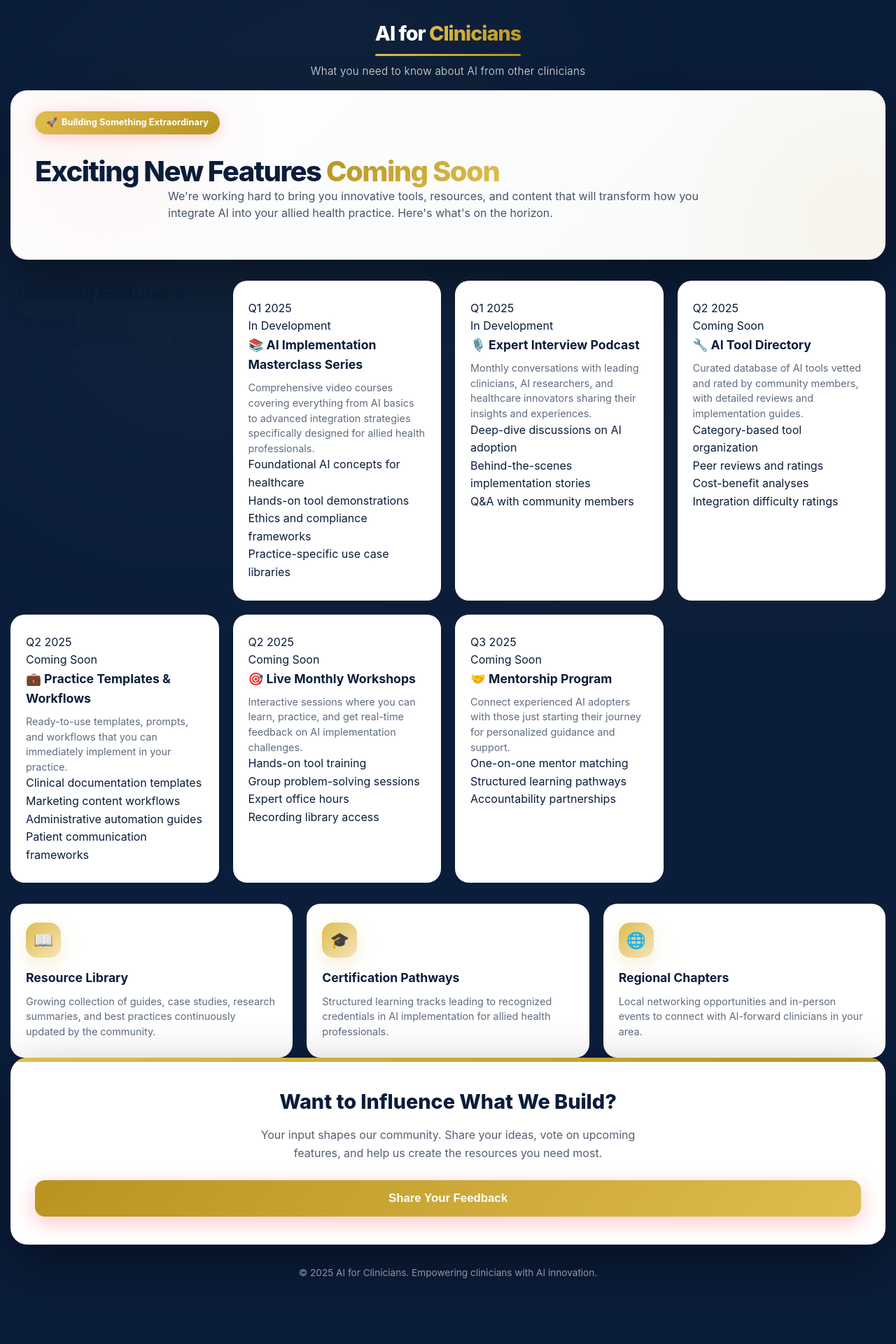
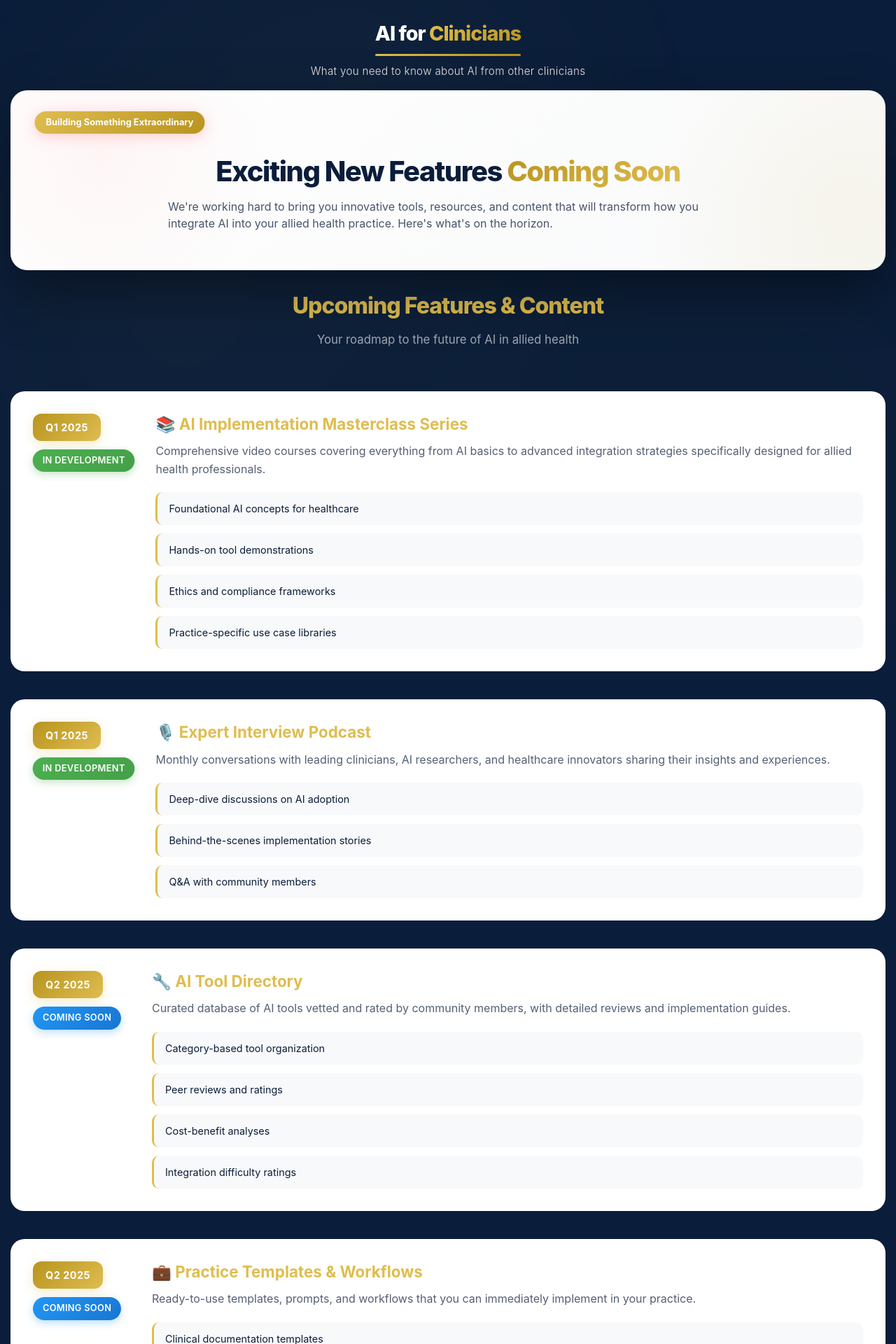
Before and after one commit to keisler-au/aiforclin, a Jekyll site: the page built from community/coming-soon.html, in a window 1280 px wide. Shown: the top 1920 px of the page at 70% size. Built offline with Jekyll 4.4.1, drawn with Linux system fonts in a browser that asks for light colours; before the commit the page ends 1869 px from its top, so only the background shows below that.

Commit message:
external pages

```diff
--- a/community/coming-soon.html
+++ b/community/coming-soon.html
@@ -5,7 +5,7 @@ title: Coming Soon
 <div class="c-hero">
     <div class="c-hero-content">
         <span class="c-badge">
-            <span>🚀</span>
+            <!-- <span>🚀</span> -->
             <span>Building Something Extraordinary</span>
         </span>
         <h1 class="c-main-heading">Exciting New Features <span class="c-highlight">Coming Soon</span></h1>
@@ -14,13 +14,13 @@ title: Coming Soon
     </div>
 </div>
 
-<div class="c-features">
+<div class="cs-timeline-features">
     <div class="timeline-header">
         <h2>Upcoming Features & Content</h2>
         <p>Your roadmap to the future of AI in allied health</p>
     </div>
 
-    <div class="c-feature">
+    <div class="cs-timeline-card">
         <div class="timeline-date">
             <div class="date-badge">Q1 2025</div>
             <span class="status-badge status-development">In Development</span>
@@ -38,7 +38,7 @@ title: Coming Soon
         </div>
     </div>
 
-    <div class="c-feature">
+    <div class="cs-timeline-card">
         <div class="timeline-date">
             <div class="date-badge">Q1 2025</div>
             <span class="status-badge status-development">In Development</span>
@@ -55,7 +55,7 @@ title: Coming Soon
         </div>
     </div>
 
-    <div class="c-feature">
+    <div class="cs-timeline-card">
         <div class="timeline-date">
             <div class="date-badge">Q2 2025</div>
             <span class="status-badge status-coming">Coming Soon</span>
@@ -73,7 +73,7 @@ title: Coming Soon
         </div>
     </div>
 
-    <div class="c-feature">
+    <div class="cs-timeline-card">
         <div class="timeline-date">
             <div class="date-badge">Q2 2025</div>
             <span class="status-badge status-coming">Coming Soon</span>
@@ -91,7 +91,7 @@ title: Coming Soon
         </div>
     </div>
 
-    <div class="c-feature">
+    <div class="cs-timeline-card">
         <div class="timeline-date">
             <div class="date-badge">Q2 2025</div>
             <span class="status-badge status-coming">Coming Soon</span>
@@ -109,7 +109,7 @@ title: Coming Soon
         </div>
     </div>
 
-    <div class="c-feature">
+    <div class="cs-timeline-card">
         <div class="timeline-date">
             <div class="date-badge">Q3 2025</div>
             <span class="status-badge status-coming">Coming Soon</span>
@@ -148,7 +148,7 @@ title: Coming Soon
     </div>
 </div>
 
-<div class="c-waitlist-section">
+<div class="c-bottom-section">
     <h2>Want to Influence What We Build?</h2>
     <p>Your input shapes our community. Share your ideas, vote on upcoming features, and help us create the
         resources you need most.</p>
--- a/community/index.html
+++ b/community/index.html
@@ -41,7 +41,7 @@ title: AI for Clinicians Community
     </div>
 </div>
 
-<div class="c-waitlist-section">
+<div class="c-bottom-section">
     <h2>Secure Your Early Access</h2>
     <p>This is just an expression of interest.<br>Waitlist signees get exclusive access to early bird
         membership.</p>
--- a/community/landing-page.html
+++ b/community/landing-page.html
@@ -90,7 +90,7 @@ title: Join the AI for Clinicians Community
     </div>
 </div>
 
-<div class="c-waitlist-section">
+<div class="c-bottom-section">
     <h2>Ready to Transform Your Practice?</h2>
     <p>Join the waitlist and be among the first to access our exclusive community when we launch. Get early
         access to resources, connect with pioneers in AI-integrated healthcare, and help shape the future of our
--- a/community/scripts/memberships.js
+++ /dev/null
@@ -1,74 +0,0 @@
-window.addEventListener('DOMContentLoaded', () => {
-    // Pricing data
-    const pricing = {
-        early: {
-            annual: 9,
-            monthly: 14
-        },
-        standard: {
-            annual: 14,
-            monthly: 19
-        }
-    };
-
-    let currentPricing = 'early';
-    let currentBilling = 'annual';
-
-    // Toggle between Early Adopter and Standard pricing
-    const toggle = document.getElementById('pricingToggle');
-    const deadlineNotice = document.getElementById('deadlineNotice');
-    const planTitle = document.getElementById('memberPlanTitle');
-    const planBadgeText = document.getElementById('planBadgeText');
-    const planBadgeIcon = document.getElementById('planBadgeIcon');
-
-    toggle.addEventListener('click', function () {
-        toggle.classList.toggle('standard');
-
-        if (toggle.classList.contains('standard')) {
-            currentPricing = 'standard';
-            deadlineNotice.style.display = 'none';
-            planTitle.textContent = 'Standard';
-            planBadgeText.textContent = 'Most Popular';
-            planBadgeIcon.textContent = '⭐';
-            document.getElementById('planBadge').style.display = 'flex';
-        } else {
-            currentPricing = 'early';
-            deadlineNotice.style.display = 'block';
-            planTitle.textContent = 'Early Adopter';
-            planBadgeText.textContent = 'Limited Time';
-            planBadgeIcon.textContent = '🌟';
-            document.getElementById('planBadge').style.display = 'flex';
-        }
-
-        updatePrice();
-    });
-
-    // Handle billing toggle (Annual/Monthly)
-    const billingOptions = document.querySelectorAll('.billing-option');
-    billingOptions.forEach(option => {
-        option.addEventListener('click', function () {
-            billingOptions.forEach(opt => opt.classList.remove('active'));
-            this.classList.add('active');
-            currentBilling = this.dataset.billing;
-            updatePrice();
-        });
-    });
-
-    // Update price display
-    function updatePrice() {
-        const priceValue = document.getElementById('priceValue');
-        const pricePeriod = document.getElementById('pricePeriod');
-
-        const price = pricing[currentPricing][currentBilling];
-        priceValue.textContent = price;
-    }
-
-    // Button handlers
-    document.querySelectorAll('.btn').forEach(btn => {
-        btn.addEventListener('click', function (e) {
-            const buttonText = this.textContent;
-            console.log(`Button clicked: ${buttonText}`);
-            // Add your Circle.so integration here
-        });
-    });
-})
--- a/community/styles/coming-soon.css
+++ b/community/styles/coming-soon.css
@@ -0,0 +1,156 @@
+
+/* Timeline Styles for Coming Soon Page */
+
+/* Timeline container - stack cards vertically */
+.cs-timeline-features {
+    display: flex;
+    flex-direction: column;
+    gap: 20px;
+}
+
+.timeline-header {
+    text-align: center;
+    margin-bottom: 40px;
+    animation: fadeInUp 0.8s ease-out 0.3s both;
+}
+
+.timeline-header h2 {
+    color: var(--primary-accent);
+    font-size: 2rem;
+    font-weight: 800;
+    margin-bottom: 10px;
+    letter-spacing: -1px;
+}
+
+.timeline-header p {
+    color: var(--text-light);
+    opacity: 0.65;
+    font-size: 1.05rem;
+}
+
+/* Timeline Card Layout - Horizontal with date on left */
+.cs-timeline-card {
+    display: flex;
+    flex-direction: row;
+    gap: 30px;
+    padding: 30px;
+    margin-bottom: 20px;
+    background: var(--background-light);
+    border-radius: 20px;
+    border: 2px solid transparent;
+    transition: all 0.4s cubic-bezier(0.4, 0, 0.2, 1);
+    animation: fadeInUp 0.6s ease-out both;
+    animation-delay: calc(var(--animation-order, 0) * 0.1s);
+}
+
+.timeline-date {
+    display: flex;
+    flex-direction: column;
+    align-items: flex-start;
+    gap: 12px;
+    flex-shrink: 0;
+    min-width: 140px;
+}
+
+.date-badge {
+    display: inline-block;
+    background: linear-gradient(135deg, var(--primary-accent-dark), var(--primary-accent));
+    color: var(--text-white);
+    padding: 8px 18px;
+    border-radius: 12px;
+    font-size: 0.9rem;
+    font-weight: 700;
+    letter-spacing: 0.5px;
+    box-shadow: 0 4px 15px rgba(212, 175, 55, 0.25);
+}
+
+.status-badge {
+    display: inline-block;
+    padding: 6px 14px;
+    border-radius: 20px;
+    font-size: 0.8rem;
+    font-weight: 600;
+    letter-spacing: 0.3px;
+    text-transform: uppercase;
+}
+
+.status-development {
+    background: linear-gradient(135deg, #4CAF50, #45a049);
+    color: var(--text-white);
+    box-shadow: 0 4px 12px rgba(76, 175, 80, 0.3);
+    animation: pulse 2s ease-in-out infinite;
+}
+
+.status-coming {
+    background: linear-gradient(135deg, #2196F3, #1976D2);
+    color: var(--text-white);
+    box-shadow: 0 4px 12px rgba(33, 150, 243, 0.3);
+}
+
+.timeline-content {
+    flex: 1;
+}
+
+.timeline-content h3 {
+    color: var(--primary-accent);
+    font-size: 1.4rem;
+    font-weight: 700;
+    margin-bottom: 12px;
+    line-height: 1.3;
+}
+
+.timeline-content > p {
+    color: var(--text-dark);
+    opacity: 0.7;
+    font-size: 1rem;
+    line-height: 1.6;
+    margin-bottom: 20px;
+}
+
+.feature-list {
+    display: flex;
+    flex-direction: column;
+    gap: 12px;
+    margin-top: 15px;
+}
+
+.feature-item {
+    background: var(--background-gradient-end);
+    padding: 12px 16px;
+    border-radius: 10px;
+    font-size: 0.9rem;
+    color: var(--text-dark);
+    border-left: 3px solid var(--primary-accent);
+    transition: all 0.3s ease;
+    position: relative;
+}
+
+.feature-item::before {
+    content: '✓';
+    position: absolute;
+    left: -12px;
+    top: 50%;
+    transform: translateY(-50%);
+    width: 20px;
+    height: 20px;
+    background: var(--primary-accent);
+    color: var(--text-white);
+    border-radius: 50%;
+    display: flex;
+    align-items: center;
+    justify-content: center;
+    font-size: 0.7rem;
+    font-weight: bold;
+    opacity: 0;
+    transition: opacity 0.3s ease;
+}
+
+.cs-timeline-card:hover .feature-item::before {
+    opacity: 1;
+}
+
+.feature-item:hover {
+    background: var(--background-light);
+    transform: translateX(8px);
+    box-shadow: 0 4px 12px rgba(0, 0, 0, 0.08);
+}
--- a/community/styles/main-community.css
+++ b/community/styles/main-community.css
@@ -179,10 +179,11 @@ body {
 .c-main-heading {
     color: var(--text-dark);
     font-size: 2.5rem;
-    margin-top: 15px;
+    margin: 15px auto;
     line-height: 1.15;
     font-weight: 800;
     letter-spacing: -1.5px;
+    text-align: center;
 }
 
 .c-highlight {
@@ -313,7 +314,7 @@ body {
     font-weight: 500;
 }
 
-.c-waitlist-section {
+.c-bottom-section {
     background: var(--background-light);
     padding: 40px 35px;
     border-radius: 24px;
@@ -322,9 +323,10 @@ body {
     animation: fadeInUp 0.8s ease-out 0.4s both;
     position: relative;
     overflow: hidden;
+    margin-top: 25px;
 }
 
-.c-waitlist-section::before {
+.c-bottom-section::before {
     content: '';
     position: absolute;
     top: 0;
@@ -336,14 +338,14 @@ body {
     animation: gradientShift 3s ease infinite;
 }
 
-.c-waitlist-section h2 {
+.c-bottom-section h2 {
     color: var(--text-dark);
     font-size: 1.8rem;
     margin-bottom: 12px;
     font-weight: 800;
 }
 
-.c-waitlist-section>p {
+.c-bottom-section>p {
     color: var(--text-dark);
     margin-bottom: 25px;
     font-size: 1rem;
--- a/community/styles/memberships.css
+++ b/community/styles/memberships.css
@@ -0,0 +1,180 @@
+/* Memberships Page Specific Styles */
+
+/* Utility Classes */
+.text-center {
+    text-align: center;
+}
+
+/* Deadline Notice */
+.deadline-notice {
+    background: linear-gradient(135deg, var(--primary-accent-light), var(--primary-accent));
+    border-radius: 16px;
+    padding: 20px 25px;
+    margin-top: 25px;
+    box-shadow: 0 8px 30px rgba(212, 175, 55, 0.25);
+    animation: pulse 2s ease-in-out infinite;
+}
+
+.deadline-notice .icon {
+    font-size: 2rem;
+    margin-bottom: 10px;
+}
+
+.deadline-notice h3 {
+    color: var(--text-dark);
+    font-size: 1.3rem;
+    font-weight: 700;
+    margin-bottom: 8px;
+}
+
+.deadline-notice p {
+    color: var(--text-dark);
+    font-size: 0.95rem;
+    opacity: 0.85;
+    margin: 0;
+}
+
+/* Card Header */
+.card-header {
+    margin-bottom: 20px;
+}
+
+.header-title {
+    display: flex;
+    align-items: center;
+    justify-content: center;
+    gap: 10px;
+    margin-bottom: 12px;
+    flex-wrap: wrap;
+}
+
+.header-title h3 {
+    margin: 0;
+    font-size: 1.5rem;
+    font-weight: 800;
+    color: var(--text-dark);
+}
+
+.card-header p {
+    color: var(--text-dark);
+    opacity: 0.7;
+    font-size: 0.9rem;
+    line-height: 1.5;
+    margin: 0;
+}
+
+/* Price Container */
+.price-container {
+    margin: 25px 0;
+    padding: 20px;
+    background: linear-gradient(135deg, var(--primary-accent-light), rgba(223, 189, 79, 0.1));
+    border-radius: 16px;
+    border: 2px solid var(--primary-accent);
+}
+
+.price {
+    text-align: center;
+}
+
+.price-amount {
+    display: flex;
+    align-items: flex-start;
+    justify-content: center;
+    gap: 4px;
+    font-size: 3rem;
+    font-weight: 800;
+    color: var(--text-dark);
+    line-height: 1;
+    margin-bottom: 8px;
+}
+
+.price-currency {
+    font-size: 1.8rem;
+    font-weight: 700;
+    margin-top: 8px;
+}
+
+.price-period {
+    color: var(--text-dark);
+    opacity: 0.6;
+    font-size: 0.9rem;
+    font-weight: 500;
+}
+
+/* Features List */
+.features-list {
+    list-style: none;
+    padding: 0;
+    margin: 20px 0;
+}
+
+.features-list li {
+    color: var(--text-dark);
+    padding: 10px 0;
+    padding-left: 28px;
+    position: relative;
+    font-size: 0.9rem;
+    line-height: 1.5;
+    border-bottom: 1px solid rgba(10, 29, 58, 0.08);
+}
+
+.features-list li:last-child {
+    border-bottom: none;
+}
+
+.features-list li::before {
+    content: '✓';
+    position: absolute;
+    left: 0;
+    color: var(--primary-accent-dark);
+    font-weight: 700;
+    font-size: 1.1rem;
+}
+
+/* Special Note */
+.special-note {
+    background: rgba(223, 189, 79, 0.1);
+    border-left: 4px solid var(--primary-accent);
+    padding: 15px;
+    border-radius: 8px;
+    margin: 20px 0;
+}
+
+.special-note p {
+    color: var(--text-dark);
+    font-size: 0.85rem;
+    margin: 0;
+    opacity: 0.8;
+}
+
+.special-note strong {
+    color: var(--text-dark);
+    font-weight: 700;
+}
+
+/* Featured Plan */
+.c-feature.featured {
+    border: 3px solid var(--primary-accent);
+    box-shadow: 0 15px 50px rgba(212, 175, 55, 0.25);
+    transform: scale(1.02);
+    position: relative;
+}
+
+.c-feature.featured::before {
+    transform: scaleX(1);
+    height: 6px;
+}
+
+.c-feature.featured:hover {
+    transform: scale(1.02) translateY(-8px);
+}
+
+/* Animations */
+@keyframes pulse {
+    0%, 100% {
+        transform: scale(1);
+    }
+    50% {
+        transform: scale(1.02);
+    }
+}
```
Also changed, not shown: community/memberships.html (+0 -7 lines).
